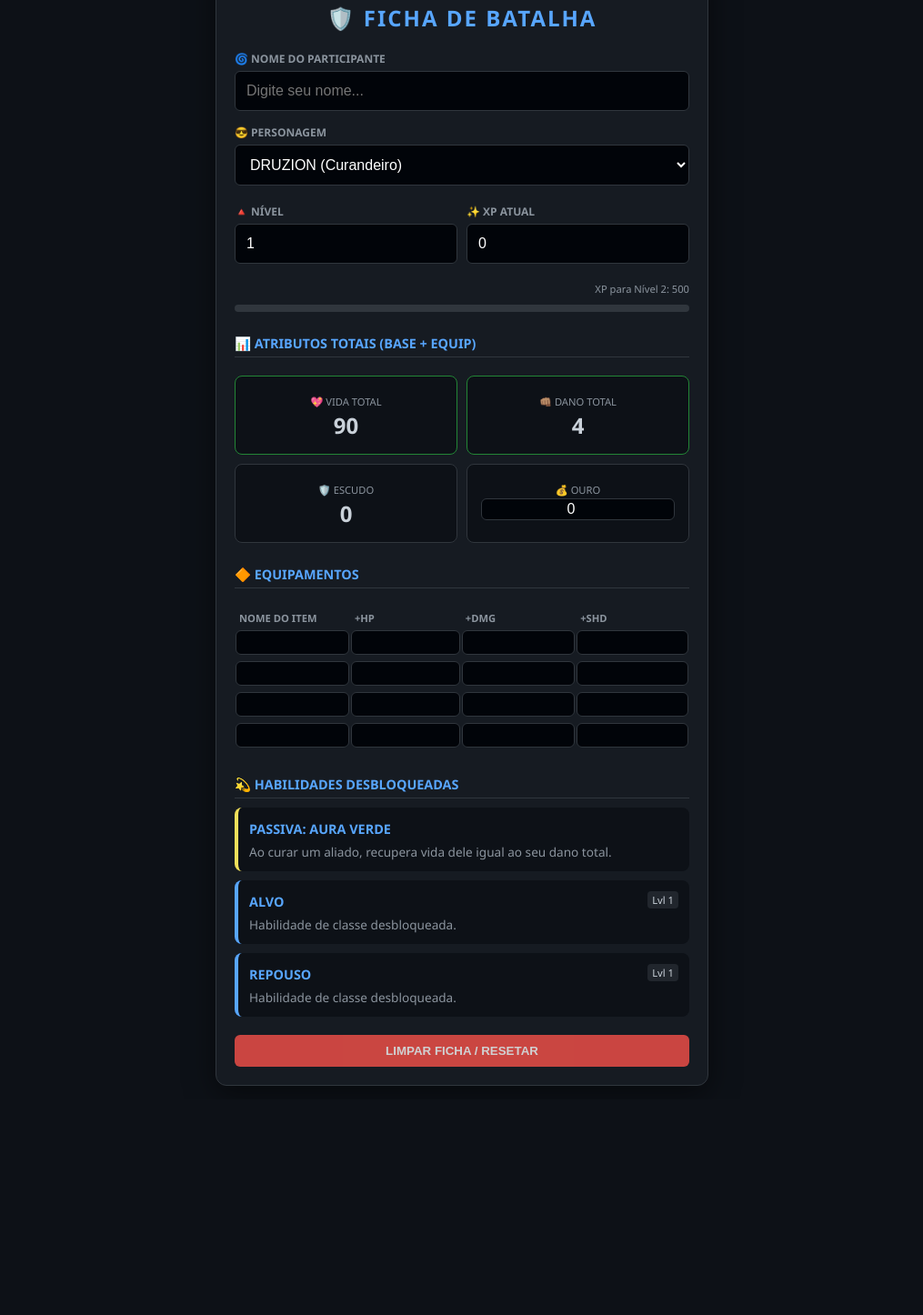
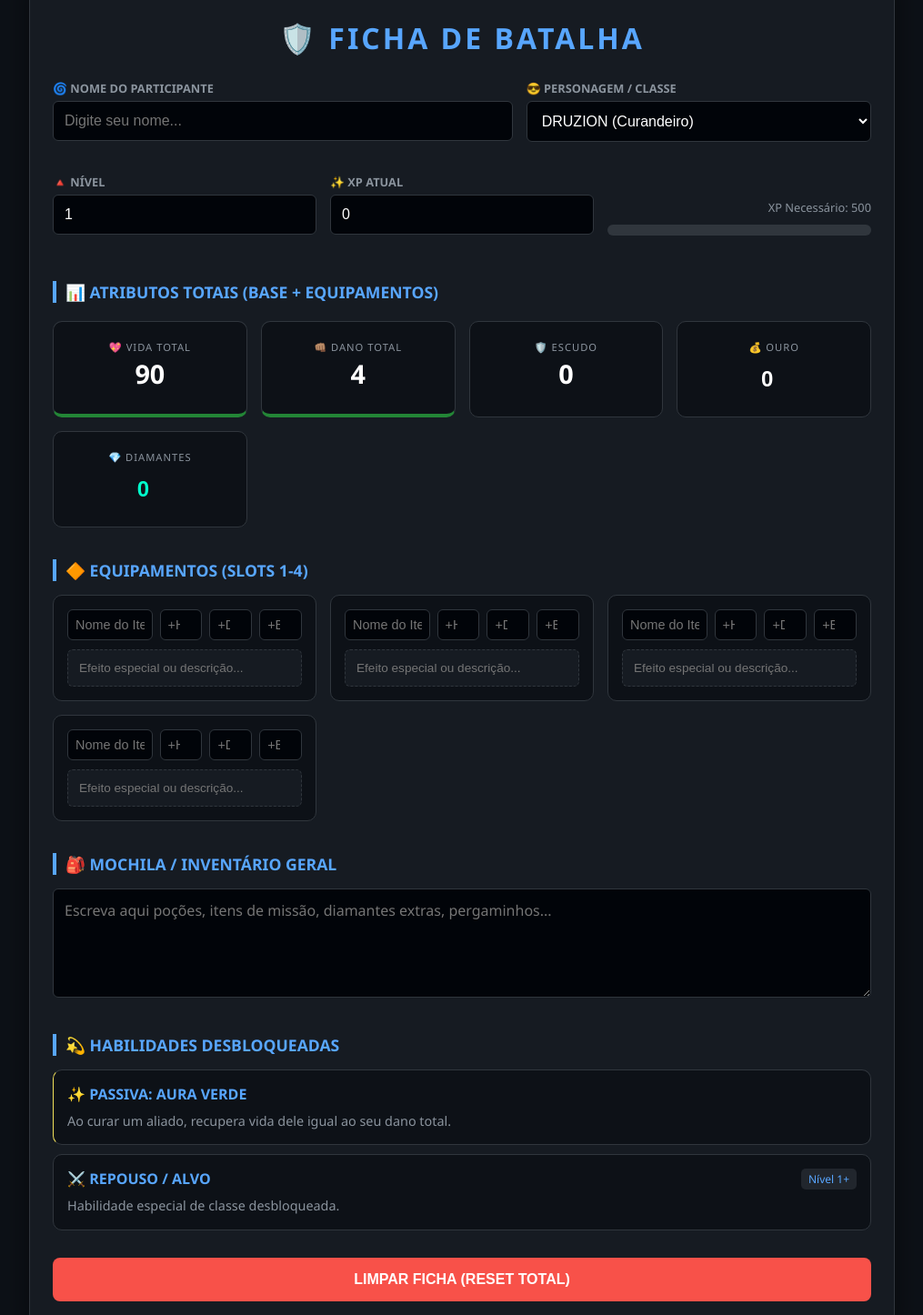
Before and after one commit to nemixy42-svg/FICHA-RPG, a plain HTML site: page index.html in a window 1280 px wide. Shown: the part 53-1499 px from the top of the page at 91% size, without its empty margins (132-1147 px from the left). Before the commit the page ends 1262 px from the top, so only its background shows below. Drawn offline with Linux system fonts and the light colour scheme.

Commit message:
Update index.html

```diff
--- a/index.html
+++ b/index.html
@@ -3,54 +3,70 @@
 <head>
     <meta charset="UTF-8">
     <meta name="viewport" content="width=device-width, initial-scale=1.0">
-    <title>Painel RPG Dinâmico</title>
+    <title>Painel de Batalha RPG - Pro</title>
     <style>
         :root {
-            --bg: #0d1117; --card: #161b22; --primary: #58a6ff; --text: #c9d1d9; --accent: #238636;
+            --bg: #0d1117; --card: #161b22; --primary: #58a6ff; --text: #c9d1d9; --accent: #238636; --border: #30363d;
         }
-        body { font-family: 'Segoe UI', sans-serif; background: var(--bg); color: var(--text); margin: 0; padding: 15px; display: flex; justify-content: center; }
-        .wrapper { width: 100%; max-width: 500px; background: var(--card); border-radius: 12px; padding: 20px; box-shadow: 0 8px 32px rgba(0,0,0,0.5); border: 1px solid #30363d; }
+        body { font-family: 'Segoe UI', sans-serif; background: var(--bg); color: var(--text); margin: 0; padding: 20px; display: flex; justify-content: center; }
 
-        h2 { text-align: center; color: var(--primary); margin-bottom: 20px; text-transform: uppercase; letter-spacing: 2px; }
+        /* Aumentei a largura máxima de 500px para 900px */
+        .wrapper { width: 100%; max-width: 900px; background: var(--card); border-radius: 12px; padding: 25px; box-shadow: 0 8px 32px rgba(0,0,0,0.5); border: 1px solid var(--border); }
+
+        h2 { text-align: center; color: var(--primary); margin-bottom: 25px; text-transform: uppercase; letter-spacing: 3px; font-size: 2em; }
 
         .field-group { margin-bottom: 15px; }
-        label { display: block; font-size: 0.75em; color: #8b949e; margin-bottom: 5px; font-weight: bold; }
-        input, select { width: 100%; padding: 12px; background: #010409; border: 1px solid #30363d; color: white; border-radius: 6px; box-sizing: border-box; font-size: 1em; }
+        label { display: block; font-size: 0.8em; color: #8b949e; margin-bottom: 5px; font-weight: bold; text-transform: uppercase; }
+        input, select, textarea { width: 100%; padding: 12px; background: #010409; border: 1px solid var(--border); color: white; border-radius: 6px; box-sizing: border-box; font-size: 1em; }
+        textarea { resize: vertical; min-height: 120px; font-family: inherit; }
 
-        .stats-grid { display: grid; grid-template-columns: 1fr 1fr; gap: 10px; margin: 20px 0; }
-        .stat-box { background: #0d1117; padding: 15px; border-radius: 8px; border: 1px solid #30363d; text-align: center; }
-        .stat-box.total { border-color: var(--accent); }
-        .stat-num { font-size: 1.5em; font-weight: bold; display: block; }
-        .stat-label { font-size: 0.7em; color: #8b949e; text-transform: uppercase; }
+        /* Grade de Atributos - Agora com 3 colunas para não espremer */
+        .stats-grid { display: grid; grid-template-columns: repeat(auto-fit, minmax(180px, 1fr)); gap: 15px; margin: 20px 0; }
+        .stat-box { background: #0d1117; padding: 15px; border-radius: 10px; border: 1px solid var(--border); text-align: center; transition: 0.3s; }
+        .stat-box:hover { border-color: var(--primary); }
+        .stat-box.total { border-bottom: 4px solid var(--accent); }
+        .stat-num { font-size: 1.8em; font-weight: bold; display: block; color: #fff; }
+        .stat-label { font-size: 0.7em; color: #8b949e; text-transform: uppercase; letter-spacing: 1px; }
 
-        .equip-table { width: 100%; margin-top: 20px; border-collapse: collapse; }
-        .equip-table th { font-size: 0.7em; color: #8b949e; text-align: left; padding: 5px; }
-        .equip-row input { padding: 5px; font-size: 0.8em; margin-bottom: 5px; }
+        /* Layout de Equipamentos em Grade */
+        .equip-grid { display: grid; grid-template-columns: repeat(auto-fit, minmax(280px, 1fr)); gap: 15px; }
+        .equip-card { background: #0d1117; border: 1px solid var(--border); border-radius: 10px; padding: 15px; }
+        .equip-header { display: grid; grid-template-columns: 2fr 1fr 1fr 1fr; gap: 8px; margin-bottom: 10px; }
+        .equip-header input { padding: 8px; font-size: 0.9em; text-align: center; }
+        .equip-header input[type="text"] { text-align: left; }
+        .equip-effect { font-size: 0.85em; background: #161b22 !important; border-style: dashed !important; color: #aaa; }
 
-        .skill-card { background: #0d1117; padding: 12px; border-radius: 8px; margin-top: 10px; border-left: 4px solid var(--primary); }
-        .skill-name { font-weight: bold; color: var(--primary); font-size: 0.9em; }
-        .skill-desc { font-size: 0.85em; color: #8b949e; margin-top: 5px; line-height: 1.4; }
-        .skill-lvl { float: right; font-size: 0.7em; background: #21262d; padding: 2px 5px; border-radius: 4px; }
+        .xp-bar-container { background: #30363d; height: 12px; border-radius: 6px; margin-top: 10px; overflow: hidden; }
+        .xp-bar-fill { background: linear-gradient(90deg, #238636, #2ea043); height: 100%; width: 0%; transition: width 0.5s; }
 
-        .xp-bar-container { background: #30363d; height: 8px; border-radius: 4px; margin-top: 10px; overflow: hidden; }
-        .xp-bar-fill { background: var(--accent); height: 100%; width: 0%; transition: width 0.4s; }
+        .section-title { border-left: 4px solid var(--primary); padding-left: 10px; margin: 35px 0 15px; color: var(--primary); font-size: 1.1em; font-weight: bold; text-transform: uppercase; }
 
-        .section-title { border-bottom: 1px solid #30363d; margin: 25px 0 10px; padding-bottom: 5px; color: var(--primary); font-size: 0.9em; font-weight: bold; }
-        .btn-reset { background: #f85149; color: white; border: none; padding: 10px; width: 100%; border-radius: 6px; cursor: pointer; margin-top: 20px; font-weight: bold; opacity: 0.8; }
+        .skill-card { background: #0d1117; padding: 15px; border-radius: 10px; margin-top: 10px; border: 1px solid var(--border); }
+        .skill-name { font-weight: bold; color: var(--primary); font-size: 1em; }
+        .skill-desc { font-size: 0.9em; color: #8b949e; margin-top: 8px; line-height: 1.5; }
+        .skill-lvl { float: right; font-size: 0.75em; background: #21262d; padding: 3px 8px; border-radius: 5px; color: var(--primary); }
+
+        .btn-reset { background: #f85149; color: white; border: none; padding: 15px; width: 100%; border-radius: 8px; cursor: pointer; margin-top: 30px; font-weight: bold; font-size: 1em; transition: 0.3s; }
+        .btn-reset:hover { background: #da3633; }
+
+        @media (max-width: 600px) {
+            .equip-header { grid-template-columns: 1fr 1fr 1fr; }
+            .equip-header input[type="text"] { grid-column: span 3; }
+        }
     </style>
 </head>
 <body>
 
 <div class="wrapper">
-    <h2>🛡️ Ficha de Batalha</h2>
+    <h2>🛡️ FICHA DE BATALHA</h2>
 
+    <div class="stats-grid" style="grid-template-columns: 2fr 1.5fr;">
         <div class="field-group">
-        <label>🌀 NOME DO PARTICIPANTE</label>
+            <label>🌀 Nome do Participante</label>
             <input type="text" id="part-name" placeholder="Digite seu nome..." oninput="salvar()">
         </div>
-
         <div class="field-group">
-        <label>😎 PERSONAGEM</label>
+            <label>😎 Personagem / Classe</label>
             <select id="char-select" onchange="salvar()">
                 <option value="DRUZION">DRUZION (Curandeiro)</option>
                 <option value="GUILBERT">GUILBERT (Arqueiro)</option>
@@ -59,21 +75,25 @@
                 <option value="DEWPEE">DEWPEE (Pistoleiro)</option>
             </select>
         </div>
+    </div>
 
     <div class="stats-grid">
-        <div class="field-group" style="margin:0">
-            <label>🔺 NÍVEL</label>
+        <div class="field-group">
+            <label>🔺 Nível</label>
             <input type="number" id="lvl" value="1" min="1" oninput="salvar()">
         </div>
-        <div class="field-group" style="margin:0">
-            <label>✨ XP ATUAL</label>
+        <div class="field-group">
+            <label>✨ XP Atual</label>
             <input type="number" id="xp" value="0" oninput="salvar()">
         </div>
+        <div class="field-group" style="grid-column: span 1;">
+             <label style="visibility: hidden;">.</label>
+             <div id="xp-text" style="font-size: 0.8em; text-align: right; color: #8b949e; margin-top: 10px;">XP Necessário: 500</div>
+             <div class="xp-bar-container"><div class="xp-bar-fill" id="xp-fill"></div></div>
         </div>
-    <div id="xp-text" style="font-size: 0.7em; text-align: right; color: #8b949e;">XP para Nível 2: 500</div>
-    <div class="xp-bar-container"><div class="xp-bar-fill" id="xp-fill"></div></div>
+    </div>
 
-    <div class="section-title">📊 ATRIBUTOS TOTAIS (BASE + EQUIP)</div>
+    <div class="section-title">📊 Atributos Totais (Base + Equipamentos)</div>
     <div class="stats-grid">
         <div class="stat-box total">
             <span class="stat-label">💖 Vida Total</span>
@@ -89,54 +109,60 @@
         </div>
         <div class="stat-box">
             <span class="stat-label">💰 Ouro</span>
-            <input type="number" id="ouro" value="0" style="padding:2px; text-align:center;" oninput="salvar()">
+            <input type="number" id="ouro" value="0" style="background:transparent; border:none; color:white; font-size:1.5em; font-weight:bold; text-align:center; width:100%" oninput="salvar()">
+        </div>
+        <div class="stat-box">
+            <span class="stat-label">💎 Diamantes</span>
+            <input type="number" id="diamante" value="0" style="background:transparent; border:none; color:#00ffcc; font-size:1.5em; font-weight:bold; text-align:center; width:100%" oninput="salvar()">
         </div>
     </div>
 
-    <div class="section-title">🔶 EQUIPAMENTOS</div>
-    <table class="equip-table">
-        <thead><tr><th>NOME DO ITEM</th><th>+HP</th><th>+DMG</th><th>+SHD</th></tr></thead>
-        <tbody id="equip-list">
-            <!-- Gerado via JS para facilitar salvar -->
-        </tbody>
-    </table>
+    <div class="section-title">🔶 Equipamentos (Slots 1-4)</div>
+    <div class="equip-grid" id="equip-container">
+        <!-- Slots gerados via JS -->
+    </div>
 
-    <div class="section-title">💫 HABILIDADES DESBLOQUEADAS</div>
+    <div class="section-title">🎒 Mochila / Inventário Geral</div>
+    <div class="field-group">
+        <textarea id="mochila" placeholder="Escreva aqui poções, itens de missão, diamantes extras, pergaminhos..." oninput="salvar()"></textarea>
+    </div>
+
+    <div class="section-title">💫 Habilidades Desbloqueadas</div>
     <div id="skills-container"></div>
 
-    <button class="btn-reset" onclick="resetar()">LIMPAR FICHA / RESETAR</button>
+    <button class="btn-reset" onclick="resetar()">LIMPAR FICHA (RESET TOTAL)</button>
 </div>
 
 <script>
-    // === DADOS MESTRES ===
     const data = {
         chars: {
-            DRUZION: { hp: 90, dmg: 4, class: "Curandeiro", p: "AURA VERDE", pd: "Ao curar um aliado, recupera vida dele igual ao seu dano total." },
-            GUILBERT: { hp: 80, dmg: 8, class: "Arqueiro", p: "RESPEITO", pd: "Se houver 2 aliados ou menos, você não pode ser alvo de ataques." },
-            MELKYOR: { hp: 70, dmg: 12, class: "Mago", p: "MANAMUNDO", pd: "Causa +10% de dano para cada aliado na batalha." },
-            SCAR: { hp: 60, dmg: 16, class: "Guerreiro", p: "CONTRAGOLPE", pd: "Ao receber dano par, causa 20% do dano ao atacante." },
-            DEWPEE: { hp: 50, dmg: 20, class: "Pistoleiro", p: "MUNIÇÃO EXPLOSIVA", pd: "Causa 20% do dano a todos os aliados do oponente." }
+            DRUZION: { hp: 90, dmg: 4, p: "AURA VERDE", pd: "Ao curar um aliado, recupera vida dele igual ao seu dano total." },
+            GUILBERT: { hp: 80, dmg: 8, p: "RESPEITO", pd: "Com 2 aliados ou menos, você não pode ser alvo de ataques." },
+            MELKYOR: { hp: 70, dmg: 12, p: "MANAMUNDO", pd: "Causa +10% de dano para cada aliado na batalha." },
+            SCAR: { hp: 60, dmg: 16, p: "CONTRAGOLPE", pd: "Ao receber dano par, causa 20% do dano ao atacante." },
+            DEWPEE: { hp: 50, dmg: 20, p: "MUNIÇÃO EXPLOSIVA", pd: "Causa 20% do dano a todos os aliados do oponente." }
         },
         skills: [
-            { lvl: 1, type: "Ativa 1", DRUZION: "ALVO", GUILBERT: "CHUVA DE FLECHAS", MELKYOR: "VENENO MÁGICO", SCAR: "LÂMINA VAMPÍRICA", DEWPEE: "RECARREGAR" },
-            { lvl: 1, type: "Extra", DRUZION: "REPOUSO", GUILBERT: "", MELKYOR: "", SCAR: "", DEWPEE: "" },
-            { lvl: 4, type: "Ativa 2", DRUZION: "CURA FRACA", GUILBERT: "PRISMA ARCANO", MELKYOR: "RECARGA DE ENERGIA", SCAR: "UNIÃO AMISTOSA", DEWPEE: "TIRO DUPLO" },
-            { lvl: 7, type: "Ativa 3", DRUZION: "CONFUSÃO", GUILBERT: "GRITO DE GUERRA", MELKYOR: "CORROSÃO E DRENAGEM", SCAR: "MALDIÇÃO", DEWPEE: "BALA DE PRECISÃO" },
-            { lvl: 10, type: "Ativa 4", DRUZION: "DUETO", GUILBERT: "LÂMINA GIRATÓRIA", MELKYOR: "DUALIDADE", SCAR: "ARCO-ÍRIS", DEWPEE: "RAJADA FRENÉTICA" }
-            // O sistema aceita qualquer nível aqui seguindo este padrão
+            { lvl: 1, DRUZION: "REPOUSO / ALVO", GUILBERT: "CHUVA DE FLECHAS", MELKYOR: "VENENO MÁGICO", SCAR: "LÂMINA VAMPÍRICA", DEWPEE: "RECARREGAR" },
+            { lvl: 4, DRUZION: "CURA FRACA", GUILBERT: "PRISMA ARCANO", MELKYOR: "RECARGA DE ENERGIA", SCAR: "UNIÃO AMISTOSA", DEWPEE: "TIRO DUPLO" },
+            { lvl: 7, DRUZION: "CONFUSÃO", GUILBERT: "GRITO DE GUERRA", MELKYOR: "CORROSÃO E DRENAGEM", SCAR: "MALDIÇÃO", DEWPEE: "BALA DE PRECISÃO" },
+            { lvl: 10, DRUZION: "DUETO", GUILBERT: "LÂMINA GIRATÓRIA", MELKYOR: "DUALIDADE", SCAR: "ARCO-ÍRIS", DEWPEE: "RAJADA FRENÉTICA" }
         ]
     };
 
-    // Criar campos de equipamentos
-    const equipBody = document.getElementById('equip-list');
+    // Gerar slots de equipamentos de forma mais limpa
+    const equipContainer = document.getElementById('equip-container');
     for(let i=1; i<=4; i++) {
-        equipBody.innerHTML += `
-            <tr class="equip-row">
-                <td><input type="text" id="eq_n_${i}" oninput="salvar()"></td>
-                <td><input type="number" id="eq_h_${i}" oninput="salvar()"></td>
-                <td><input type="number" id="eq_d_${i}" oninput="salvar()"></td>
-                <td><input type="number" id="eq_s_${i}" oninput="salvar()"></td>
-            </tr>`;
+        equipContainer.innerHTML += `
+            <div class="equip-card">
+                <div class="equip-header">
+                    <input type="text" id="eq_n_${i}" placeholder="Nome do Item ${i}" oninput="salvar()">
+                    <input type="number" id="eq_h_${i}" placeholder="+HP" oninput="salvar()">
+                    <input type="number" id="eq_d_${i}" placeholder="+Dmg" oninput="salvar()">
+                    <input type="number" id="eq_s_${i}" placeholder="+Esc" oninput="salvar()">
+                </div>
+                <input type="text" class="equip-effect" id="eq_e_${i}" placeholder="Efeito especial ou descrição..." oninput="salvar()">
+            </div>`;
     }
 
     function salvar() {
@@ -146,23 +172,25 @@
             lvl: parseInt(document.getElementById('lvl').value) || 1,
             xp: parseInt(document.getElementById('xp').value) || 0,
             ouro: document.getElementById('ouro').value,
+            diamante: document.getElementById('diamante').value,
+            mochila: document.getElementById('mochila').value,
             equips: []
         };
         for(let i=1; i<=4; i++) {
             estado.equips.push({
+                n: document.getElementById(`eq_n_${i}`).value,
                 h: parseInt(document.getElementById(`eq_h_${i}`).value) || 0,
                 d: parseInt(document.getElementById(`eq_d_${i}`).value) || 0,
-                s: parseInt(document.getElementById(`eq_s_${i}`).value) || 0
+                s: parseInt(document.getElementById(`eq_s_${i}`).value) || 0,
+                e: document.getElementById(`eq_e_${i}`).value
             });
         }
-        localStorage.setItem('fichaRPG_save', JSON.stringify(estado));
+        localStorage.setItem('ficha_rpg_v3', JSON.stringify(estado));
         atualizarUI(estado);
     }
 
     function atualizarUI(s) {
         const charBase = data.chars[s.char];
-
-        // Cálculo Status
         let bH = 0, bD = 0, bS = 0;
         s.equips.forEach(e => { bH += e.h; bD += e.d; bS += e.s; });
 
@@ -170,60 +198,52 @@
         document.getElementById('total-dmg').innerText = charBase.dmg + bD;
         document.getElementById('total-shd').innerText = bS;
 
-        // Barra XP
         const req = s.lvl * 500;
-        document.getElementById('xp-text').innerText = `XP para Nível ${s.lvl + 1}: ${req}`;
+        document.getElementById('xp-text').innerText = `XP Necessário: ${req}`;
         document.getElementById('xp-fill').style.width = Math.min((s.xp / req) * 100, 100) + "%";
 
-        // Render Habilidades
         const container = document.getElementById('skills-container');
         container.innerHTML = `
-            <div class="skill-card" style="border-color: #f1e05a">
-                <span class="skill-name">PASSIVA: ${charBase.p}</span>
+            <div class="skill-card" style="border-left-color: #f1e05a">
+                <span class="skill-name">✨ PASSIVA: ${charBase.p}</span>
                 <div class="skill-desc">${charBase.pd}</div>
-            </div>
-        `;
+            </div>`;
 
         data.skills.forEach(sk => {
-            if(s.lvl >= sk.lvl && sk[s.char] !== "") {
+            if(s.lvl >= sk.lvl) {
                 container.innerHTML += `
                     <div class="skill-card">
-                        <span class="skill-lvl">Lvl ${sk.lvl}</span>
-                        <span class="skill-name">${sk[s.char]}</span>
-                        <div class="skill-desc">Habilidade de classe desbloqueada.</div>
-                    </div>
-                `;
+                        <span class="skill-lvl">Nível ${sk.lvl}+</span>
+                        <span class="skill-name">⚔️ ${sk[s.char]}</span>
+                        <div class="skill-desc">Habilidade especial de classe desbloqueada.</div>
+                    </div>`;
             }
         });
     }
 
     function carregar() {
-        const salvo = localStorage.getItem('fichaRPG_save');
+        const salvo = localStorage.getItem('ficha_rpg_v3');
         if(salvo) {
             const s = JSON.parse(salvo);
-            document.getElementById('part-name').value = s.part;
-            document.getElementById('char-select').value = s.char;
-            document.getElementById('lvl').value = s.lvl;
-            document.getElementById('xp').value = s.xp;
-            document.getElementById('ouro').value = s.ouro;
+            document.getElementById('part-name').value = s.part || "";
+            document.getElementById('char-select').value = s.char || "DRUZION";
+            document.getElementById('lvl').value = s.lvl || 1;
+            document.getElementById('xp').value = s.xp || 0;
+            document.getElementById('ouro').value = s.ouro || 0;
+            document.getElementById('diamante').value = s.diamante || 0;
+            document.getElementById('mochila').value = s.mochila || "";
             s.equips.forEach((e, i) => {
+                document.getElementById(`eq_n_${i+1}`).value = e.n || "";
                 document.getElementById(`eq_h_${i+1}`).value = e.h || "";
                 document.getElementById(`eq_d_${i+1}`).value = e.d || "";
                 document.getElementById(`eq_s_${i+1}`).value = e.s || "";
+                document.getElementById(`eq_e_${i+1}`).value = e.e || "";
             });
             atualizarUI(s);
-        } else {
-            salvar();
-        }
+        } else { salvar(); }
     }
 
-    function resetar() {
-        if(confirm("Deseja apagar todos os dados da ficha?")) {
-            localStorage.removeItem('fichaRPG_save');
-            location.reload();
-        }
-    }
-
+    function resetar() { if(confirm("Apagar todos os dados da ficha?")) { localStorage.removeItem('ficha_rpg_v3'); location.reload(); } }
     window.onload = carregar;
 </script>
 </body>
```
Lines whose indentation alone changed are shown as unchanged.
